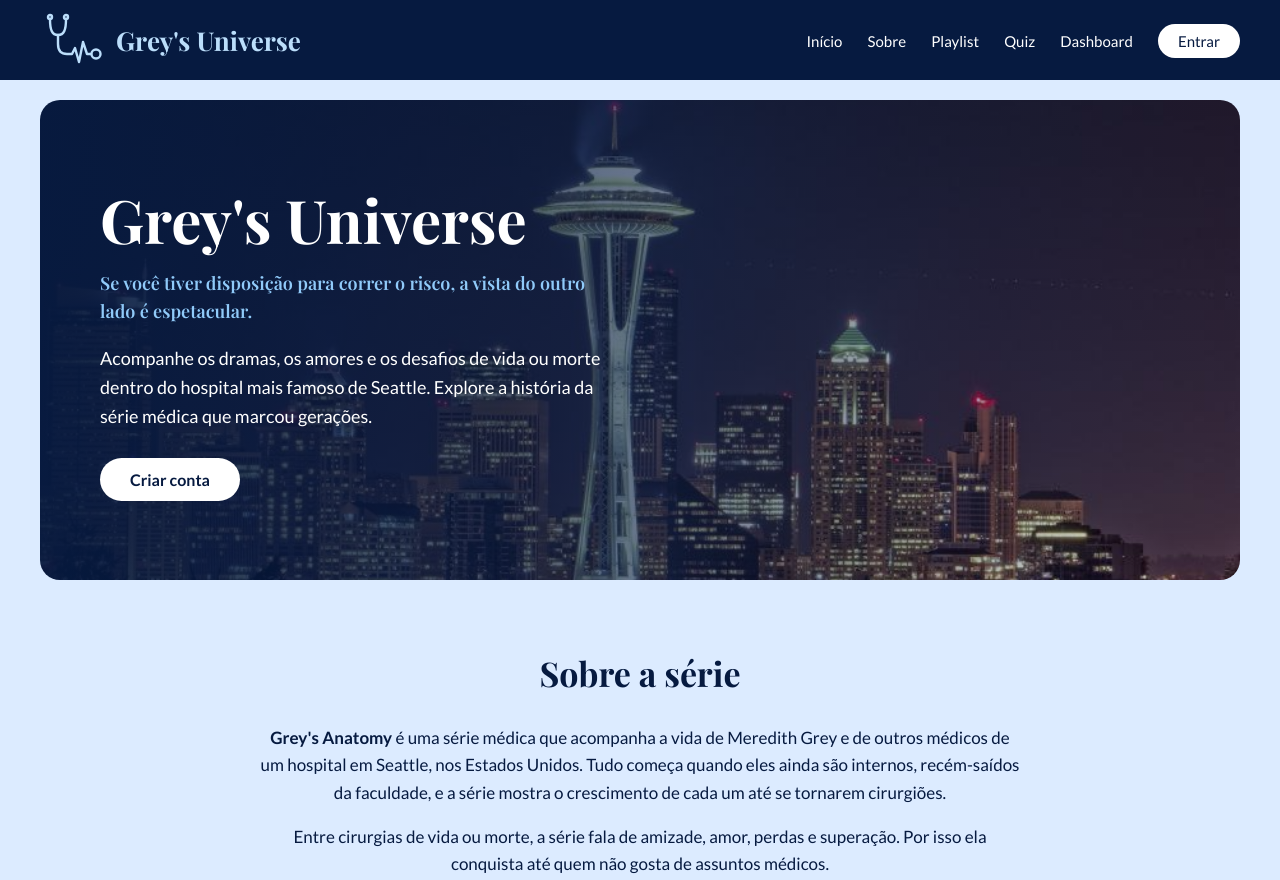
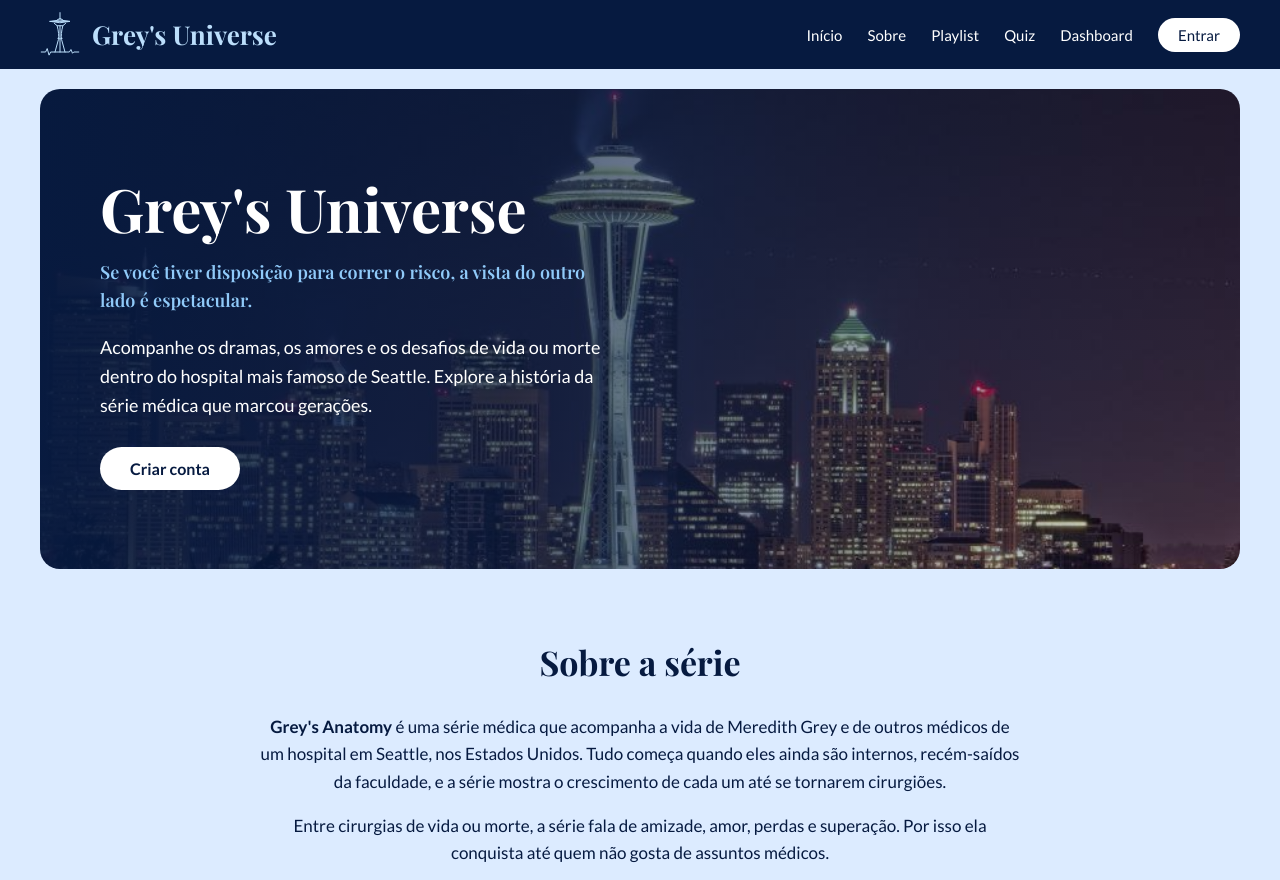
Before and after one commit to nataly1802/greys-universe, a plain HTML site: page front/index.html in a window 1280 px wide. Shown: the top 880 px of the page. Drawn offline with nearby package versions, Linux system fonts and the light colour scheme.

Commit message:
front: troca a logo pela Space Needle

```diff
--- a/front/css/style.css
+++ b/front/css/style.css
@@ -40,22 +40,16 @@ h1, h2, h3 {
 }
 
 .logo-icone {
-    width: 64px;
-    height: 56px;
+    width: 40px;
+    height: 45px;
 }
 
 .logo-icone path {
     fill: none;
     stroke: #BBDEFB;
-    stroke-width: 2.4;
+    stroke-width: 1.6;
     stroke-linecap: round;
     stroke-linejoin: round;
-}
-
-.logo-icone circle {
-    fill: #061A40;
-    stroke: #BBDEFB;
-    stroke-width: 2.4;
 }
 
 .menu-links a {
--- a/front/index.html
+++ b/front/index.html
@@ -19,13 +19,7 @@
     <!-- MENU -->
     <div class="menu">
         <a href="index.html" class="logo">
-            <svg class="logo-icone" viewBox="0 0 64 56">
-                <circle cx="10" cy="5" r="2" />
-                <circle cx="26" cy="5" r="2" />
-                <path d="M10 7 C10 18 12 23 18 23 C24 23 26 18 26 7" />
-                <path d="M18 23 V32 Q18 42 27 42 H32 L35 36 L39 50 L43 30 L47 42 H51" />
-                <circle cx="56" cy="42" r="4.5" />
-            </svg>
+            <svg class="logo-icone" viewBox="0 0 64 72"><path d="M32 1 V11"/><path d="M28 12 Q32 8.5 36 12"/><path d="M16 15 Q32 10.5 48 15 Q32 19.5 16 15 Z"/><path d="M19 15 H45"/><path d="M23 18.2 L27.5 22 H36.5 L41 18.2"/><path d="M27.5 22 Q31 36 29.5 44 L24 64"/><path d="M36.5 22 Q33 36 34.5 44 L40 64"/><path d="M32 22 V64"/><path d="M28.6 42.5 Q32 44 35.4 42.5"/><path d="M2 64 H9 L11.5 58.5 L14.5 69 L17 64 H47 L49.5 60 L52 66 L54 64 H62"/></svg>
             Grey's Universe
         </a>
         <div class="menu-links">
```
Also changed, not shown: front/cadastro.html (+1 -7 lines), front/dashboard.html (+1 -7 lines), front/login.html (+1 -7 lines), front/personagem.html (+1 -7 lines), front/quiz.html (+1 -7 lines).
